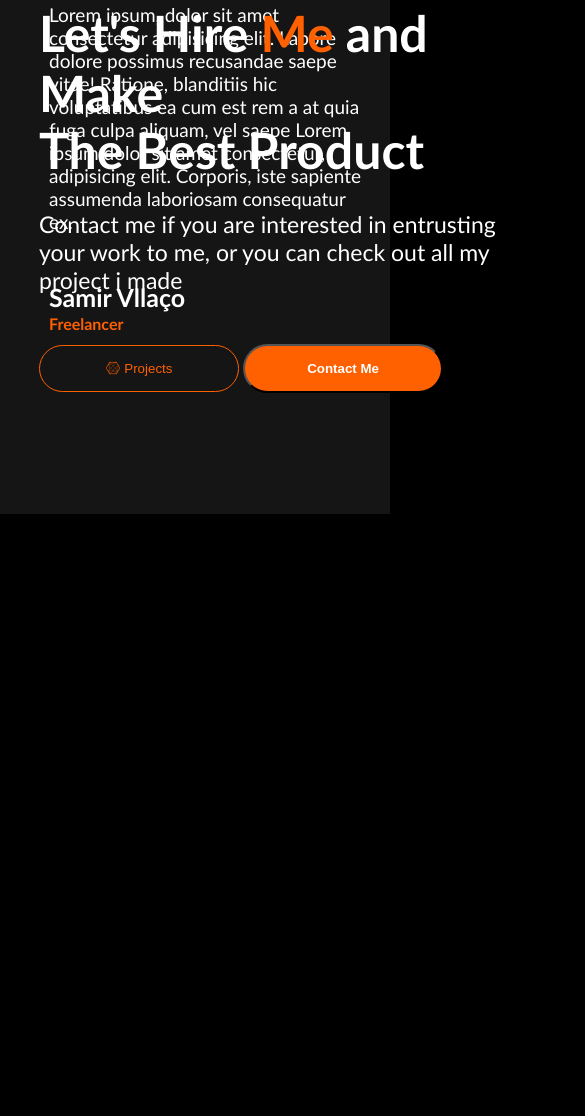
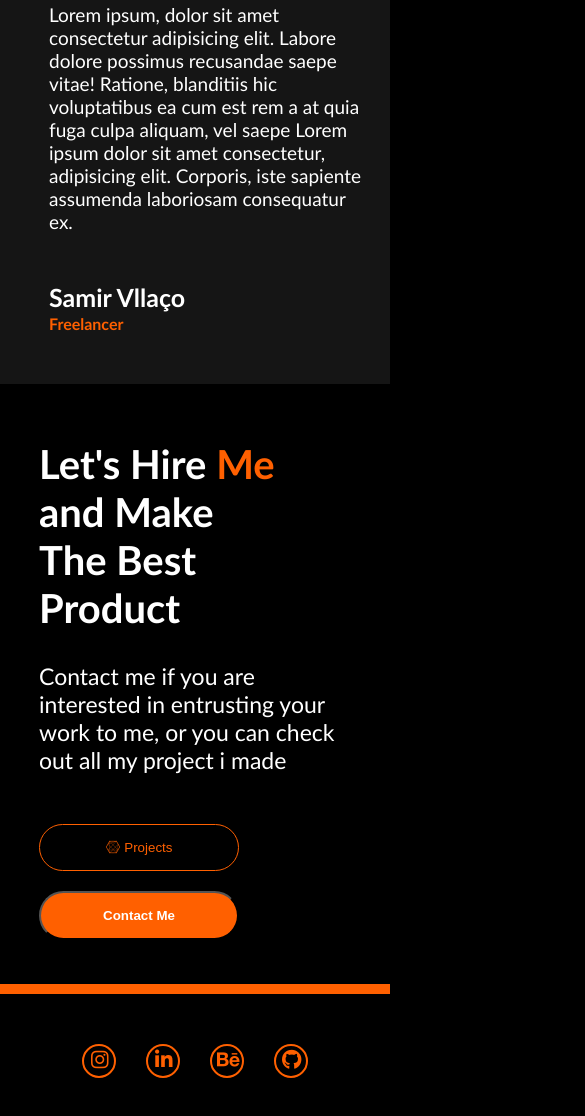
Before and after one commit to imedonii/imedonii.github.io, a plain HTML site: page Page/index.html in a window 390 px wide. Shown: the part 4307-5423 px from the top of the page, 585 px wide, since content can reach past the window. Before the commit the page ends 4821 px from the top, so only its background shows below. Drawn offline with Linux system fonts and the light colour scheme.

Commit message:
social media done

```diff
--- a/Page/index.html
+++ b/Page/index.html
@@ -356,13 +356,41 @@
           </div>
           <div class="myPic">
             <div class="circle"></div>
-            <div>
+            <div class="myImg">
               <img src="../Assests/Images/Man-Transparent-PNG.png" alt="" />
             </div>
           </div>
         </section>
       </section>
     </section>
+    <hr id="hrHire" />
+    <footer class="width-page">
+      <div class="socialMedia">
+        <div class="social-Icon">
+          <a target="_blank" href="https://www.instagram.com/im_edoni/">
+            <i class="fa-brands fa-instagram"></i>
+          </a>
+        </div>
+        <div class="social-Icon">
+          <a
+            target="_blank"
+            href="https://www.linkedin.com/in/edon-abdullahu-8b0953181/"
+          >
+            <i class="fa-brands fa-linkedin-in"></i>
+          </a>
+        </div>
+        <div class="social-Icon">
+          <a target="_blank" href="https://www.behance.net/edonabdull52c5">
+            <i class="fa-brands fa-behance"></i>
+          </a>
+        </div>
+        <div class="social-Icon">
+          <a target="_blank" href="https://github.com/imedonii">
+            <i class="fa-brands fa-github"></i>
+          </a>
+        </div>
+      </div>
+    </footer>
   </body>
   <script src="../Scripts/script.js"></script>
 </html>
--- a/Style/repo-style.css
+++ b/Style/repo-style.css
@@ -208,6 +208,63 @@
   .aboutMe hr {
     margin-top: 450px;
   }
+
+  .myDesc {
+    margin-top: 450px;
+  }
+
+  .aboutMe {
+    padding-bottom: 0;
+    height: 700px;
+  }
+
+  .myDesc h1 {
+    font-size: 40px;
+    width: 300px;
+  }
+
+  .myDesc h1:nth-child(2) {
+    margin-top: 70px;
+  }
+
+  .myDesc p {
+    width: 300px;
+  }
+
+  .myDesc a:nth-child(2) button {
+    margin-top: 20px;
+  }
+
+  .myPic {
+    display: none;
+  }
+
+  #hrHire {
+    margin-top: 600px;
+  }
+
+  .social-Icon {
+    margin-left: 30px;
+    width: 30px;
+    height: 30px;
+  }
+
+  .social-Icon:nth-child(1) {
+    margin-left: 0;
+  }
+
+  .social-Icon a i {
+    margin-top: 4px;
+    margin-left: 7px;
+    font-size: 20px;
+  }
+
+  .social-Icon:nth-child(3) a i {
+    margin-left: 5px;
+  }
+  .social-Icon:nth-child(4) a i {
+    margin-left: 6px;
+  }
 }
 
 @media only screen and (max-width: 280px) {
--- a/Style/style.css
+++ b/Style/style.css
@@ -9,6 +9,22 @@ body {
 
 .hidden {
   display: none !important;
+}
+
+/* scroll bar */
+::-webkit-scrollbar {
+  width: 15px;
+  background-color: #222;
+}
+
+/* Handle */
+::-webkit-scrollbar-thumb {
+  background: #ff6000;
+}
+
+/* Handle on hover */
+::-webkit-scrollbar-thumb:hover {
+  background: #c45002;
 }
 
 /* Title Style */
@@ -497,7 +513,8 @@ nav {
 .aboutMe {
   margin-top: 30px;
   background-color: #151515;
-  padding-bottom: 30px;
+  padding-bottom: 50px;
+  /* padding-bottom: 30px; */
   /* height: 500px; */
 }
 
@@ -620,3 +637,38 @@ nav {
   margin-left: 300px;
   margin-top: -150px;
 }
+
+#hrHire {
+  margin-top: 350px;
+}
+
+/* Footer */
+.socialMedia {
+  display: flex;
+  justify-content: center;
+  margin-bottom: 50px;
+  margin-top: 50px;
+}
+
+.social-Icon {
+  border: 2px solid #ff6000;
+  border-radius: 50%;
+  margin-left: 30px;
+  width: 40px;
+  height: 40px;
+}
+
+.social-Icon a i {
+  /* display: flex; */
+  color: #ff6000;
+  margin-top: 10px;
+  margin-left: 12px;
+  font-size: 20px;
+}
+
+.social-Icon:nth-child(3) a i {
+  margin-left: 8px;
+}
+.social-Icon:nth-child(4) a i {
+  margin-left: 10px;
+}
```
